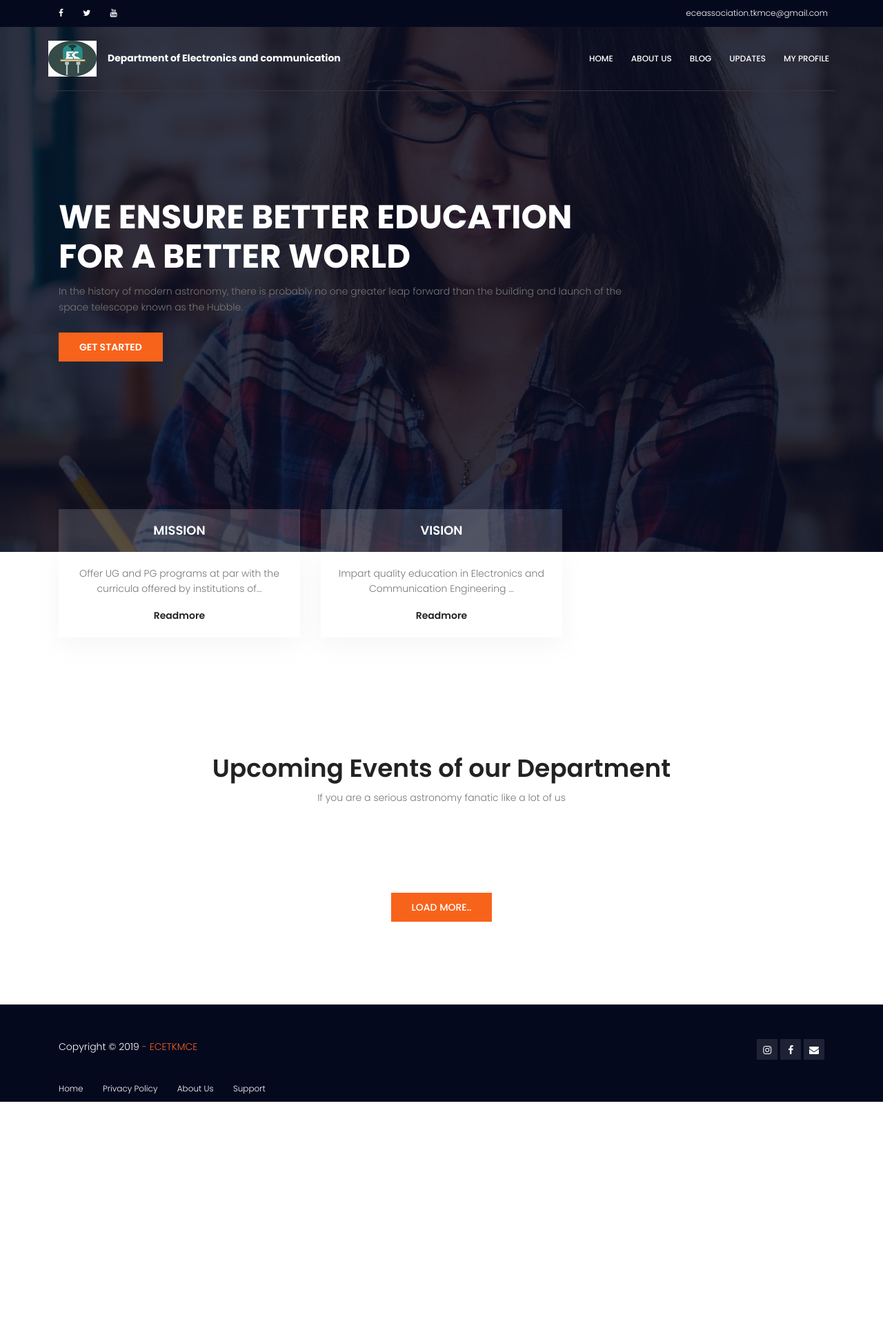
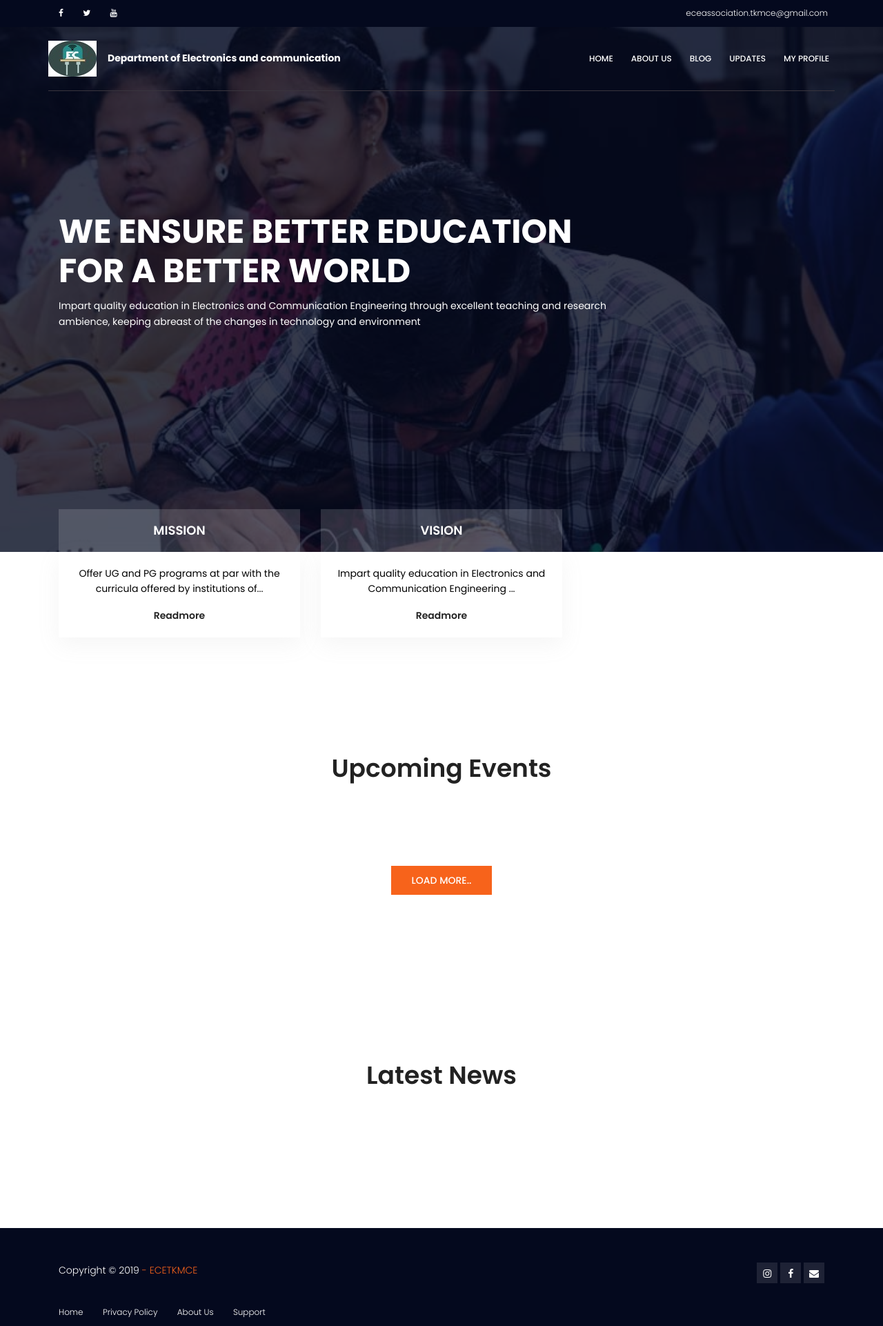
Before and after one commit to thameemk/student-alumni-portal-ece-tkmce, a CodeIgniter app: page /database/home in a window 1280 px wide. Shown: the whole page at 69% size. Before the commit the page ends 1597 px from the top, so only its background shows below. Run offline with CodeIgniter, Linux system fonts and the light colour scheme; the visitor is signed in with stand-in values (Sample User, id 1); data that the repository does not hold is empty; some libraries are stand-ins or nearby versions.

Commit message:
ui optimize

```diff
--- a/application/controllers/Pages.php
+++ b/application/controllers/Pages.php
@@ -13,6 +13,7 @@ class Pages extends CI_Controller {
 	{
     $data['page_title'] = 'Home';
     $data['events']=$this->report_model->updates();
+    $data['news']=$this->report_mode->latestNews();
 		$this->load->view('templates/header',$data);
 		$this->load->view('static/home',$data);
 		$this->load->view('templates/footer');
@@ -27,6 +28,7 @@ class Pages extends CI_Controller {
       }
       $temp = ucfirst($page);
       $data['page_title'] = $temp;
+      $data['news']=$this->report_model->latestNews();
       $data['about'] =  $this->report_model->info($id='1000');
       $data['events']=$this->report_model->updates();
       $this->load->view('templates/header',$data);
--- a/application/models/Report_model.php
+++ b/application/models/Report_model.php
@@ -11,7 +11,7 @@ class Report_model extends CI_Model {
       return $query->result_array();
     }
     public function updates($title=""){
-        $this->db->select('event_title,event_details,start_date,link,event_image');
+        $this->db->select('event_title,short_details,start_date,link,event_image');
         if($title!=""){
           $this->db->select('event_title,event_details,start_date,link,event_image,event_image_2,end_date,facebook,instagram,youtube,twitter,Fee,event_venue');
           $this->db->where('link',$title);
@@ -83,5 +83,9 @@ class Report_model extends CI_Model {
      $query = $this->db->get('feedHome');
      return $query->result_array();
    }
+   public function latestNews(){
+     $query = $this->db->get('latestNews');
+     return $query->result_array();
+   }
 
 }
--- a/application/views/static/home.php
+++ b/application/views/static/home.php
@@ -7,11 +7,10 @@
 				<h1 class="text-uppercase">
 				We Ensure better education
 				for a better world
-				</h1>
-				<p class="pt-10 pb-10">
-					In the history of modern astronomy, there is probably no one greater leap forward than the building and launch of the space telescope known as the Hubble.
-				</p>
-				<a href="#" class="primary-btn text-uppercase">Get Started</a>
+			</h1><b>
+				<p class="pt-10 pb-10 text-white">
+	Impart quality education in Electronics and Communication Engineering through excellent teaching and research ambience, keeping abreast of the changes in technology and environment
+</p></b>
 			</div>
 		</div>
 	</div>
@@ -28,8 +27,8 @@
 						<h4>MISSION</h4>
 					</div>
 					<div class="desc-wrap">
-						<p style="text-overflow: ellipsis;">
-						Offer UG and PG programs at par with the curricula offered by institutions of...
+						<p style="text-overflow: ellipsis;"><b class="text-black">
+						Offer UG and PG programs at par with the curricula offered by institutions of...</b>
 						</p>
 						<a href="<?php echo base_url();?>about#mission">Readmore</a>
 					</div>
@@ -41,8 +40,8 @@
 						<h4>VISION</h4>
 					</div>
 					<div class="desc-wrap">
-						<p style="text-overflow: ellipsis;">
-							Impart quality education in Electronics and Communication Engineering ...
+						<p style="text-overflow: ellipsis;"><b class="text-black">
+							Impart quality education in Electronics and Communication Engineering ...</b>
 						</p>
 						<a href="<?php echo base_url();?>about#vision">Readmore</a>
 					</div>
@@ -59,8 +58,7 @@
 					<div class="row d-flex justify-content-center">
 						<div class="menu-content pb-70 col-lg-8">
 							<div class="title text-center">
-								<h1 class="mb-10">Upcoming Events of our Department</h1>
-								<p>If you are a serious astronomy fanatic like a lot of us</p>
+								<h1 class="mb-10">Upcoming Events</h1>
 							</div>
 						</div>
 					</div>
@@ -79,8 +77,8 @@
 							<div class="detials col-12 col-md-6">
 								<p><?=$row['start_date']?></p>
 								<a href="<?php echo base_url("updates/".$row['link'])?>"><h4><?=$row['event_title']?></h4></a>
-								<p>
-								<?=$row['event_details']?>
+								<p align="justify">
+								<?=$row['short_details']?>
 								</p>
 							</div>
 						</div>
@@ -92,3 +90,40 @@
 			</div>
 		</section>
 <!-- End feature Area -->
+<!-- Start popular-course Area -->
+			<section class="popular-course-area section-gap">
+				<div class="container">
+					<div class="row d-flex justify-content-center">
+						<div class="menu-content pb-70 col-lg-8">
+							<div class="title text-center">
+								<h1 class="mb-10">Latest News</h1>
+							</div>
+						</div>
+					</div>
+					<div class="row">
+						<div class="active-popular-carusel">
+							<?php foreach ($news as $row ) { ?>
+							<div class="single-popular-carusel">
+								<div class="thumb-wrap relative">
+									<div class="thumb relative">
+										<div class="overlay overlay-bg"></div>
+										<img class="img-fluid" src="<?php echo base_url()?>assets/uploads/news/<?=$row['img']?>" alt="<?=$row['img']?>">
+									</div>
+								</div>
+								<div class="details">
+									<a href="<?=$row['link']?>">
+										<h4>
+											<?=$row['title']?>
+										</h4>
+									</a>
+									<p align="justify">
+										<?=$row['info']?>
+									</p>
+								</div>
+							</div>
+						<?php }?>
+						</div>
+					</div>
+				</div>
+			</section>
+			<!-- End popular-course Area -->
--- a/application/views/static/updates.php
+++ b/application/views/static/updates.php
@@ -27,8 +27,8 @@
               <div class="detials col-12 col-md-6">
                 <p><?=$row['start_date']?></p>
                 <a href="<?php echo base_url("updates/".$row['link'])?>"><h4><?=$row['event_title']?></h4></a>
-                <p>
-                   <?=$row['event_details']?>
+                <p align="justify">
+                   <?=$row['short_details']?>
                 </p>
               </div>
             </div>
```
Also changed, not shown: assets/front/img/banner-bg.jpg, assets/front/img/top-banner.jpg, assets/uploads/news/gopakumar.png (added), assets/uploads/news/shahul_hameed.png (added), assets/uploads/upcoming/e3.jpg (added).
